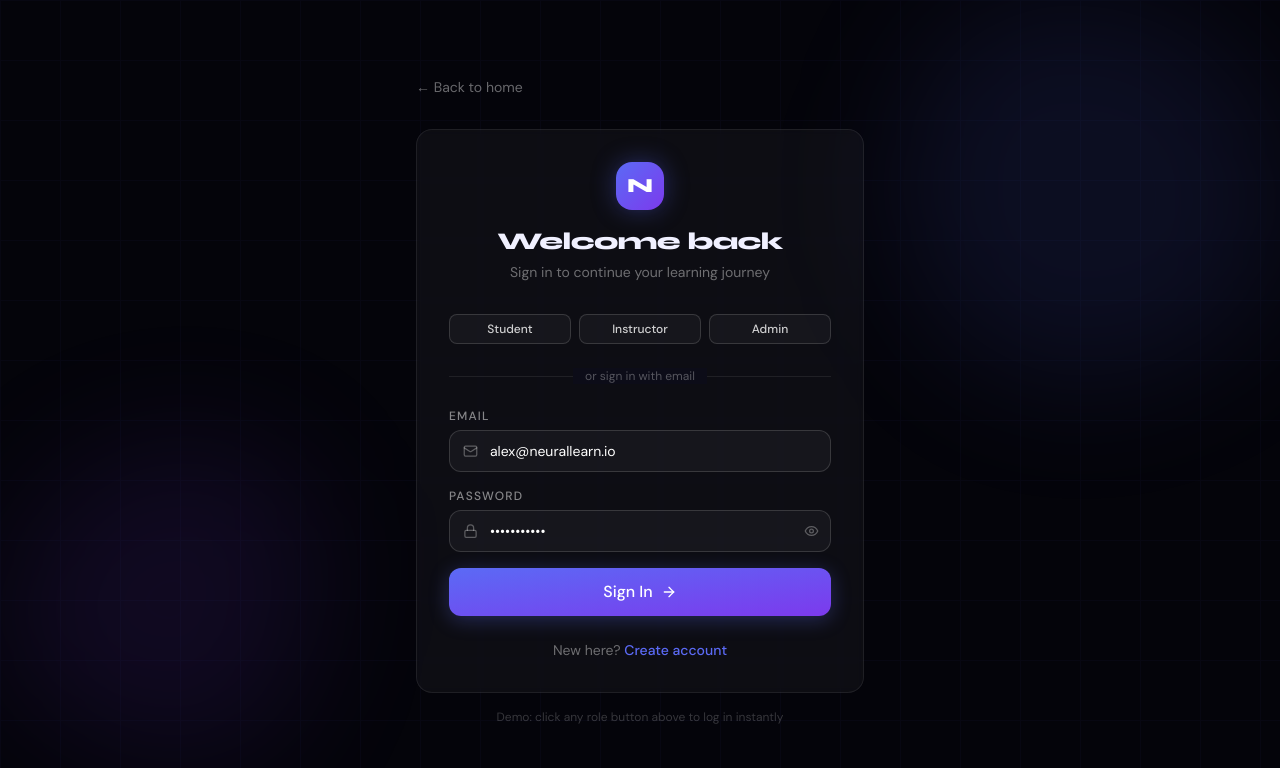
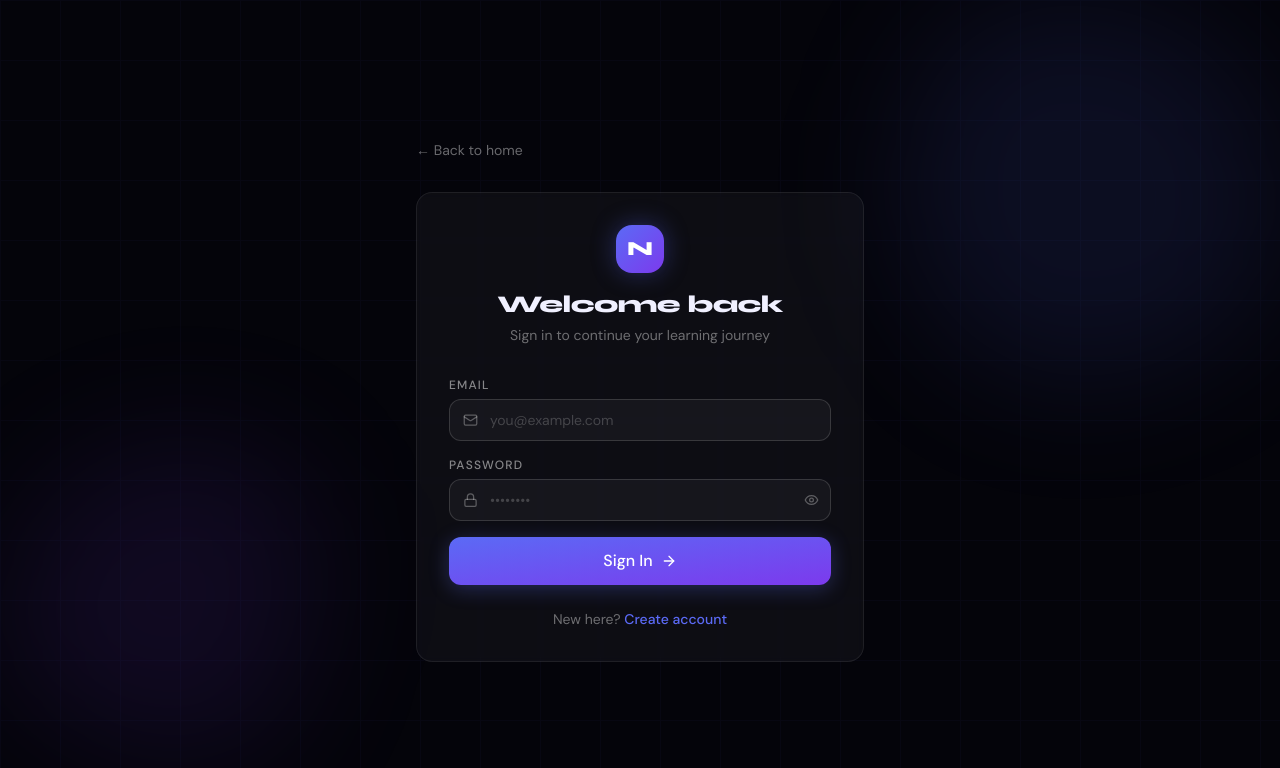
Before and after one commit to ArpitAware/NeuralLearn-AI-Powered, a React (Vite) app in the folder frontend/: page /login in a window 1280 px wide. Shown: the top 768 px of the page. Built offline with nearby package versions, Linux system fonts and the light colour scheme.

Commit message:
fixed featured courses and login

```diff
--- a/frontend/src/pages/LandingPage.jsx
+++ b/frontend/src/pages/LandingPage.jsx
@@ -220,8 +220,18 @@ export default function LandingPage() {
             <Link to="/login" className="btn btn-ghost hidden md:flex">View All <ArrowRight size={16} /></Link>
           </div>
           <div className="grid grid-cols-1 md:grid-cols-3 gap-5">
-            {(featured.length ? featured : Array(3).fill(null)).map((course, i) => (
-              course ? (
+            {featured.length === 0
+              ? Array(3).fill(null).map((_, i) => (
+                  <div key={i} className="card overflow-hidden animate-pulse">
+                    <div className="h-44 bg-white/[0.06]" />
+                    <div className="p-5 space-y-3">
+                      <div className="h-3 bg-white/[0.06] rounded-lg w-3/4" />
+                      <div className="h-2 bg-white/[0.04] rounded-lg w-1/2" />
+                      <div className="h-3 bg-white/[0.06] rounded-lg w-1/3" />
+                    </div>
+                  </div>
+                ))
+              : featured.map((course, i) => (
                   <motion.div
                     key={course._id}
                     initial={{ opacity: 0, y: 30 }} whileInView={{ opacity: 1, y: 0 }}
@@ -231,7 +241,18 @@ export default function LandingPage() {
                     onClick={() => window.location.href = '/login'}
                   >
                     <div className="relative h-44 overflow-hidden">
-                    <img src={course.thumbnail} alt={course.title} className="w-full h-full object-cover group-hover:scale-110 transition-transform duration-500" />
+                      {course.thumbnail ? (
+                        <img
+                          src={course.thumbnail}
+                          alt={course.title}
+                          className="w-full h-full object-cover group-hover:scale-110 transition-transform duration-500"
+                          onError={e => { e.target.style.display = 'none'; }}
+                        />
+                      ) : (
+                        <div className="w-full h-full bg-gradient-to-br from-accent/20 to-accent2/10 flex items-center justify-center">
+                          <span className="text-4xl opacity-30">📚</span>
+                        </div>
+                      )}
                       <div className="absolute inset-0 bg-gradient-to-t from-bg via-transparent to-transparent" />
                       <span className="badge badge-blue absolute top-3 left-3 text-[10px]">{course.category}</span>
                     </div>
@@ -240,17 +261,14 @@ export default function LandingPage() {
                       <p className="text-xs text-white/40 mb-3">{course.instructor?.name}</p>
                       <div className="flex items-center justify-between">
                         <span className="font-head font-black text-xl text-accent">${course.price}</span>
-                      <span className="text-xs text-amber-400 flex items-center gap-1"><Star size={10} fill="currentColor" /> {course.rating?.toFixed(1)}</span>
+                        <span className="text-xs text-amber-400 flex items-center gap-1">
+                          <Star size={10} fill="currentColor" /> {course.rating?.toFixed(1) || '0.0'}
+                        </span>
                       </div>
                     </div>
                   </motion.div>
-              ) : (
-                <div key={i} className="card overflow-hidden">
-                  <div className="h-44 skeleton" />
-                  <div className="p-5 space-y-2"><div className="skeleton h-4 w-3/4" /><div className="skeleton h-3 w-1/2" /></div>
-                </div>
-              )
-            ))}
+                ))
+            }
           </div>
         </div>
       </section>
--- a/frontend/src/pages/LoginPage.jsx
+++ b/frontend/src/pages/LoginPage.jsx
@@ -6,7 +6,7 @@ import toast from 'react-hot-toast';
 import useAuthStore from '../store/authStore';
 
 export default function LoginPage() {
-  const [form, setForm] = useState({ email: 'alex@neurallearn.io', password: 'password123' });
+  const [form, setForm] = useState({ email: '', password: '' });
   const [show, setShow] = useState(false);
   const [errors, setErrors] = useState({});
   const { login, loading } = useAuthStore();
@@ -32,20 +32,6 @@ export default function LoginPage() {
     }
   };
 
-  const demoLogin = async (role) => {
-    const creds = {
-      admin:      { email: 'admin@neurallearn.io',  password: 'password123' },
-      instructor: { email: 'sarah@neurallearn.io',  password: 'password123' },
-      student:    { email: 'alex@neurallearn.io',   password: 'password123' },
-    }[role];
-    try {
-      await login(creds.email, creds.password);
-      toast.success(`Logged in as ${role}`);
-      navigate('/dashboard');
-    } catch {
-      toast.error('Demo login failed — run the seed script first');
-    }
-  };
 
   return (
     <div className="min-h-screen bg-bg flex items-center justify-center p-6 relative overflow-hidden">
@@ -73,20 +59,6 @@ export default function LoginPage() {
             <div className="w-12 h-12 rounded-2xl bg-gradient-to-br from-accent to-accent2 flex items-center justify-center font-head font-black text-white text-xl mx-auto mb-4 animate-glow-pulse">N</div>
             <h1 className="font-head font-black text-2xl tracking-tight mb-1">Welcome back</h1>
             <p className="text-white/40 text-sm">Sign in to continue your learning journey</p>
-          </div>
-
-          {/* Demo buttons */}
-          <div className="grid grid-cols-3 gap-2 mb-6">
-            {['student', 'instructor', 'admin'].map(r => (
-              <button key={r} onClick={() => demoLogin(r)} className="btn btn-ghost btn-sm justify-center capitalize text-xs">
-                {r}
-              </button>
-            ))}
-          </div>
-
-          <div className="relative mb-6">
-            <div className="absolute inset-0 flex items-center"><div className="w-full border-t border-white/[0.08]" /></div>
-            <div className="relative flex justify-center"><span className="bg-bg3 px-3 text-xs text-white/30">or sign in with email</span></div>
           </div>
 
           <form onSubmit={handleSubmit} className="space-y-4">
@@ -139,7 +111,6 @@ export default function LoginPage() {
             <Link to="/register" className="text-accent hover:underline font-medium">Create account</Link>
           </p>
         </motion.div>
-        <p className="text-center text-white/20 text-xs mt-4">Demo: click any role button above to log in instantly</p>
       </div>
     </div>
   );
```
Also changed, not shown: 2 other files (tests, documents, lock files or other folders). Lines whose indentation alone changed are shown as unchanged.
